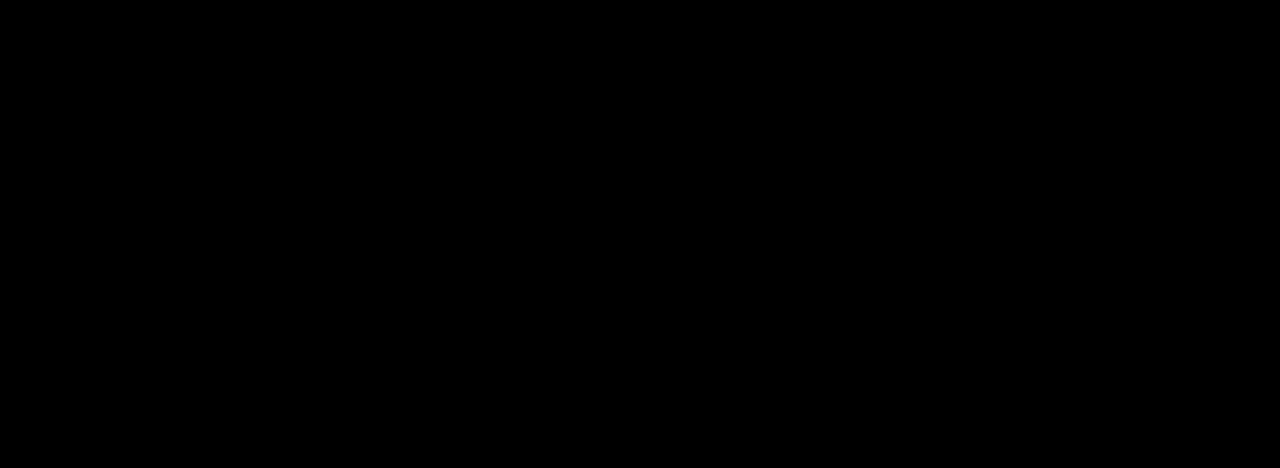
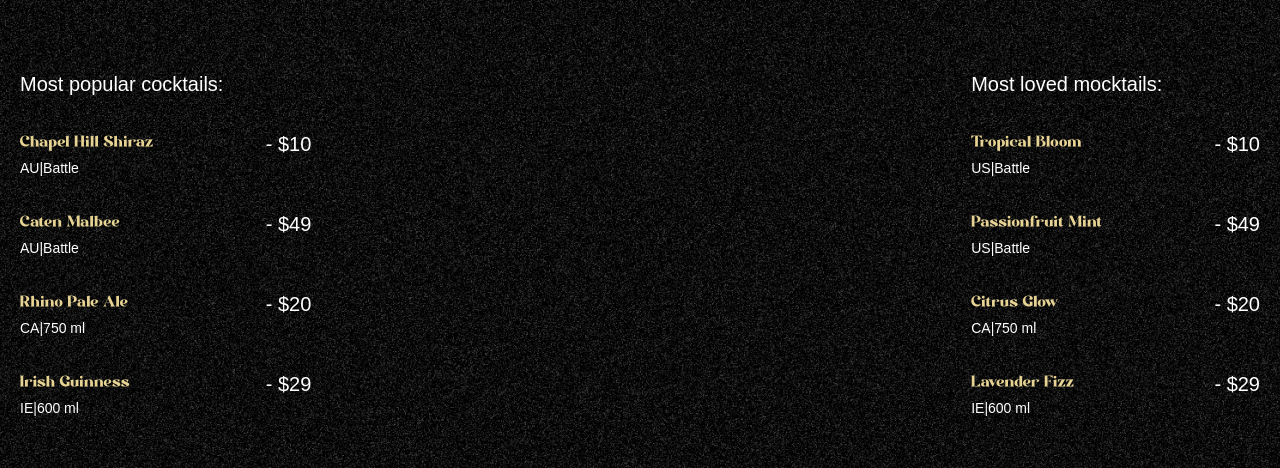
Before and after one commit to NarenCandy/gsap_mojito_page, a React (Vite) app: page / in a window 1280 px wide. Shown: the part 890-1358 px from the top of the page. Built offline with nearby package versions, Linux system fonts and the light colour scheme; a web font is replaced by a local one.

Commit message:
Implemented Cocktail section

```diff
--- a/src/App.jsx
+++ b/src/App.jsx
@@ -3,6 +3,7 @@
 import { gsap } from 'gsap'
 import NavBar from './components/NavBar'
 import Hero from './components/Hero'
+import Cocktails from './components/Cocktails'
 
 
 
@@ -13,7 +14,7 @@
     <div>
     <NavBar />
     <Hero />
-    <div className='h-dvh bg-black'/>
+    <Cocktails />
     </div>
 
   )
--- /dev/null
+++ b/src/components/Cocktails.jsx
@@ -0,0 +1,69 @@
+import React from 'react'
+import { cocktailLists } from '../constants/index.js'
+import { mockTailLists } from '../constants/index.js'
+import { useGSAP } from '@gsap/react'
+import gsap from 'gsap'
+
+
+const Cocktails = () => {
+    useGSAP(()=>{
+        const parallaxTimeline =gsap.timeline({
+            scrollTrigger:{
+                trigger:'#cocktails',
+                start:'top 30%',
+                end:'bottom 80%',
+                scrub:true,
+            }
+        })
+
+        parallaxTimeline.from('#c-left-leaf',{
+            x:-100,
+            y:100,
+        }).from('#c-right-leaf',{
+            x:100,
+            y:100,
+
+    })
+    })
+  return (
+    <section id= 'cocktails' className='noisy'>
+        <img src='/images/cocktail-left-leaf.png' alt="l-leaf" id="c-left-leaf"/>
+        <img src='/images/cocktail-right-leaf.png' alt="r-leaf" id="c-right-leaf"/>
+        <div className='list'>
+            <div className='popular'>
+                <h2>Most popular cocktails:</h2>
+                <ul>
+                    {cocktailLists.map((drink)=>(
+                        <li key={drink.id}>
+                            <div className='md:me-28'>
+                                <h3>{drink.name}</h3>
+                                <p>{drink.country}|{drink.detail}</p>
+                            </div>
+                            <span>- {drink.price}</span>
+                            </li>
+                    ))}
+                </ul>
+
+            </div>
+            <div className='loved'>
+                <h2>Most loved mocktails:</h2>
+                <ul>
+                    {mockTailLists.map(({name , country , detail,price})=>(
+                        <li key={name}>
+                            <div className='me-28'>
+                                <h3>{name}</h3>
+                                <p>{country}|{detail}</p>
+                            </div>
+                            <span>- {price}</span>
+                            </li>
+                    ))}
+                </ul>
+
+            </div>
+        </div>
+
+    </section>
+  )
+}
+
+export default Cocktails
--- a/src/components/NavBar.jsx
+++ b/src/components/NavBar.jsx
@@ -1,5 +1,5 @@
 import React from 'react';
-import { navLinks } from '../../constants';
+import { navLinks } from '../constants/index.js';
 import { useGSAP } from '@gsap/react';
 import gsap from 'gsap';
 import ScrollTrigger from 'gsap/ScrollTrigger';
```
Also changed, not shown: src/constants/index.js (renamed from constants/index.js).
